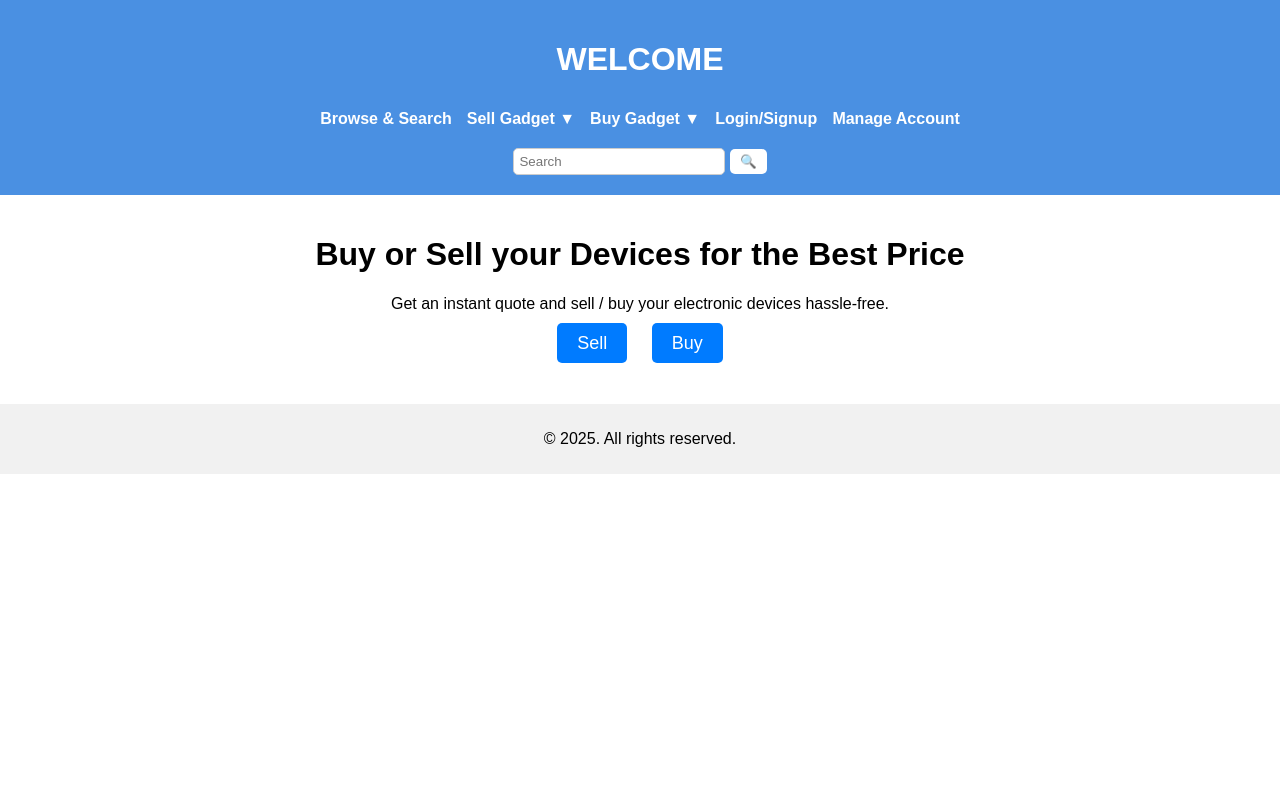
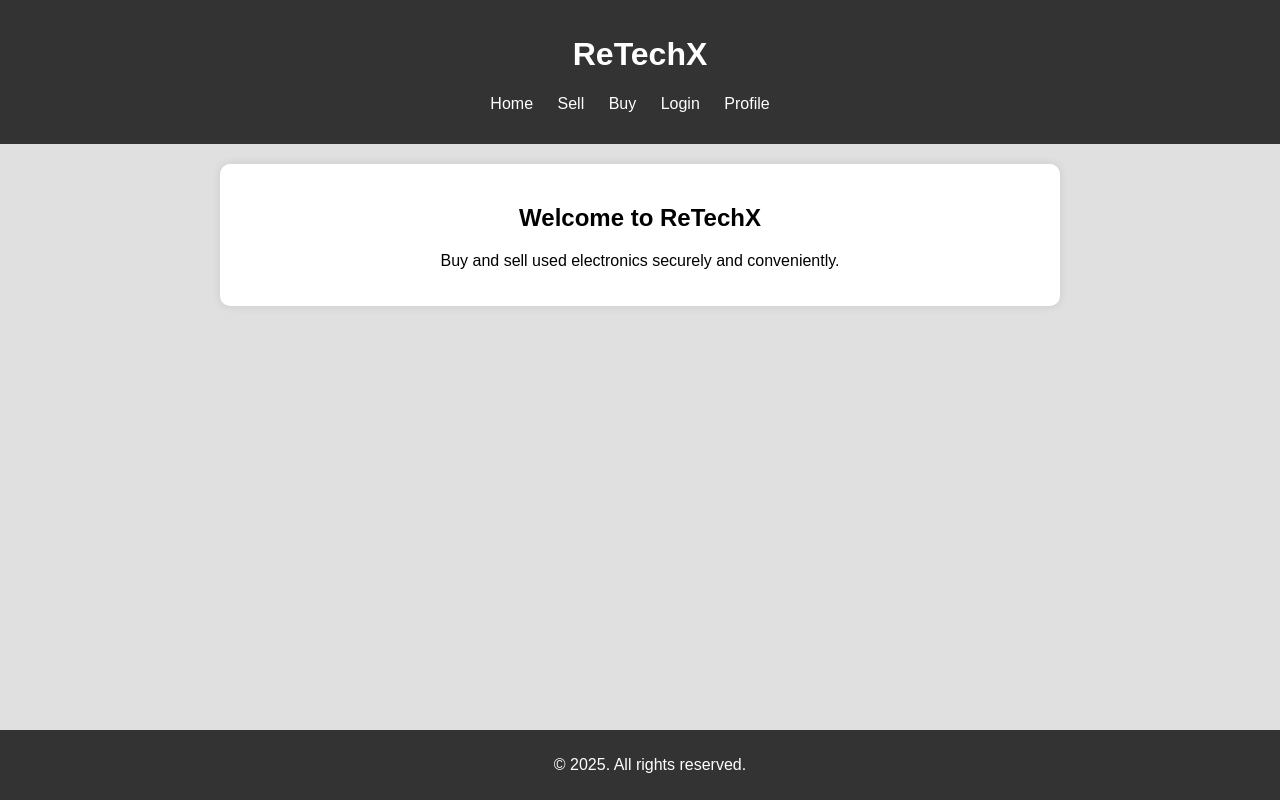
Before and after one commit to adityavshisht/DW3_FinalProject, a PHP site: page / in a window 1280 px wide. Run offline with PHP 8.4, Linux system fonts and the light colour scheme.

Commit message:
added page layouts and basic pages.

```diff
--- a/header.php
+++ b/header.php
@@ -3,47 +3,19 @@
 <head>
     <meta charset="UTF-8">
     <meta name="viewport" content="width=device-width, initial-scale=1.0">
-    <title>ReTechX</title>
+    <title>ReTechX - Buy & Sell Used Electronics</title>
     <link rel="stylesheet" href="main.css">
 </head>
 <body>
     <header>
-        <div class="header-container">
-            <h1>WELCOME</h1>
-            <nav>
-                <ul>
-                    <li><a href="homescreen.php">Browse & Search</a></li>
-                    <li class="dropdown">
-                        <a href="#">Sell Gadget ▼</a>
-                        <ul class="dropdown-menu">
-                            <li><a href="sellpage.php">Phones</a></li>
-                            <li><a href="sellpage.php">Laptops</a></li>
-                            <li><a href="sellpage.php">Tablets</a></li>
-                            <li><a href="sellpage.php">Smartwatches</a></li>
-                            <li><a href="sellpage.php">Headphones</a></li>
-                            <li><a href="sellpage.php">Keyboards</a></li>
-                            <li><a href="sellpage.php">Computer Accessories</a></li>
-                        </ul>
-                    </li>
-                    <li class="dropdown">
-                        <a href="#">Buy Gadget ▼</a>
-                        <ul class="dropdown-menu">
-                            <li><a href="buypage.php">Phones</a></li>
-                            <li><a href="buypage.php">Laptops</a></li>
-                            <li><a href="buypage.php">Tablets</a></li>
-                            <li><a href="buypage.php">Smartwatches</a></li>
-                            <li><a href="buypage.php">Headphones</a></li>
-                            <li><a href="buypage.php">Keyboards</a></li>
-                            <li><a href="buypage.php">Computer Accessories</a></li>
-                        </ul>
-                    </li>
-                    <li><a href="authpage.php">Login/Signup</a></li>
-                    <li><a href="userprofile.php">Manage Account</a></li>
-                </ul>
-            </nav>
-            <div class="search-bar">
-                <input type="text" placeholder="Search">
-                <button>🔍</button>
-            </div>
-        </div>
+        <h1>ReTechX</h1>
+        <nav>
+            <ul>
+                <li><a href="index.php">Home</a></li>
+                <li><a href="sell.php">Sell</a></li>
+                <li><a href="buy.php">Buy</a></li>
+                <li><a href="login.php">Login</a></li>
+                <li><a href="profile.php">Profile</a></li>
+            </ul>
+        </nav>
     </header>
--- a/index.php
+++ b/index.php
@@ -1,12 +1,9 @@
-<?php include 'header.php'; ?>
-
-<div class="container">
-    <h1>Buy or Sell your Devices for the Best Price</h1>
-    <p>Get an instant quote and sell / buy your electronic devices hassle-free.</p>
-    <div class="button-group">
-        <a href="sellpage.php" class="btn">Sell</a>
-        <a href="buypage.php" class="btn">Buy</a>
-    </div>
-</div>
-
+<?php
+session_start();
+include 'header.php';
+?>
+<main>
+    <h2>Welcome to ReTechX</h2>
+    <p>Buy and sell used electronics securely and conveniently.</p>
+</main>
 <?php include 'footer.php'; ?>
--- a/main.css
+++ b/main.css
@@ -2,106 +2,47 @@ body {
     font-family: Arial, sans-serif;
     margin: 0;
     padding: 0;
+    background-color: #e0e0e0;
+}
+
+header {
+    background: #333;
+    color: #fff;
+    padding: 15px;
     text-align: center;
 }
 
-header {
-    background-color: #4A90E2;
-    padding: 20px;
-    color: white;
-}
-
-.header-container {
-    display: flex;
-    flex-direction: column;
-    align-items: center;
-}
-
 nav ul {
-    list-style-type: none;
+    list-style: none;
     padding: 0;
-    margin: 10px 0;
-    display: flex;
-    gap: 15px;
 }
 
 nav ul li {
-    display: inline-block;
-    position: relative;
+    display: inline;
+    margin-right: 20px;
 }
 
 nav ul li a {
+    color: white;
     text-decoration: none;
-    color: white;
-    font-weight: bold;
 }
 
-nav ul li .dropdown-menu {
-    display: none;
-    position: absolute;
-    background-color: white;
-    box-shadow: 0px 4px 8px rgba(0, 0, 0, 0.2);
-    list-style-type: none;
-    padding: 10px;
-    margin: 0;
-    z-index: 1000;
-}
-
-nav ul li:hover .dropdown-menu {
-    display: block;
-}
-
-.dropdown-menu li {
-    padding: 5px 10px;
-}
-
-.dropdown-menu li a {
-    color: black;
-}
-
-.search-bar {
-    margin-top: 10px;
-}
-
-.search-bar input {
-    padding: 5px;
-    width: 200px;
-    border-radius: 5px;
-    border: 1px solid #ccc;
-}
-
-.search-bar button {
-    padding: 5px 10px;
-    border-radius: 5px;
-    border: none;
-    background-color: white;
-    cursor: pointer;
-}
-
-.container {
+main {
     padding: 20px;
-}
-
-.button-group {
-    margin-top: 20px;
-}
-
-.btn {
-    padding: 10px 20px;
-    font-size: 18px;
-    margin: 10px;
-    text-decoration: none;
-    color: white;
-    background-color: #007BFF;
-    border-radius: 5px;
-}
-
-.btn:hover {
-    background-color: #0056b3;
+    text-align: center;
+    background-color: #ffffff;
+    margin: 20px auto;
+    max-width: 800px;
+    border-radius: 10px;
+    box-shadow: 0 0 10px rgba(0, 0, 0, 0.1);
 }
 
 footer {
-    margin-top: 30px;
+    background: #333;
+    color: white;
+    text-align: center;
     padding: 10px;
-    background-color: #f1f1f1;
+    position: absolute;
+    bottom: 0;
+    width: 100%;
 }
```
Also changed, not shown: buy.php (added, +9 -0 lines), login.php (added, +16 -0 lines), profile.php (added, +9 -0 lines), sell.php (added, +23 -0 lines), signup.php (added, +17 -0 lines).
